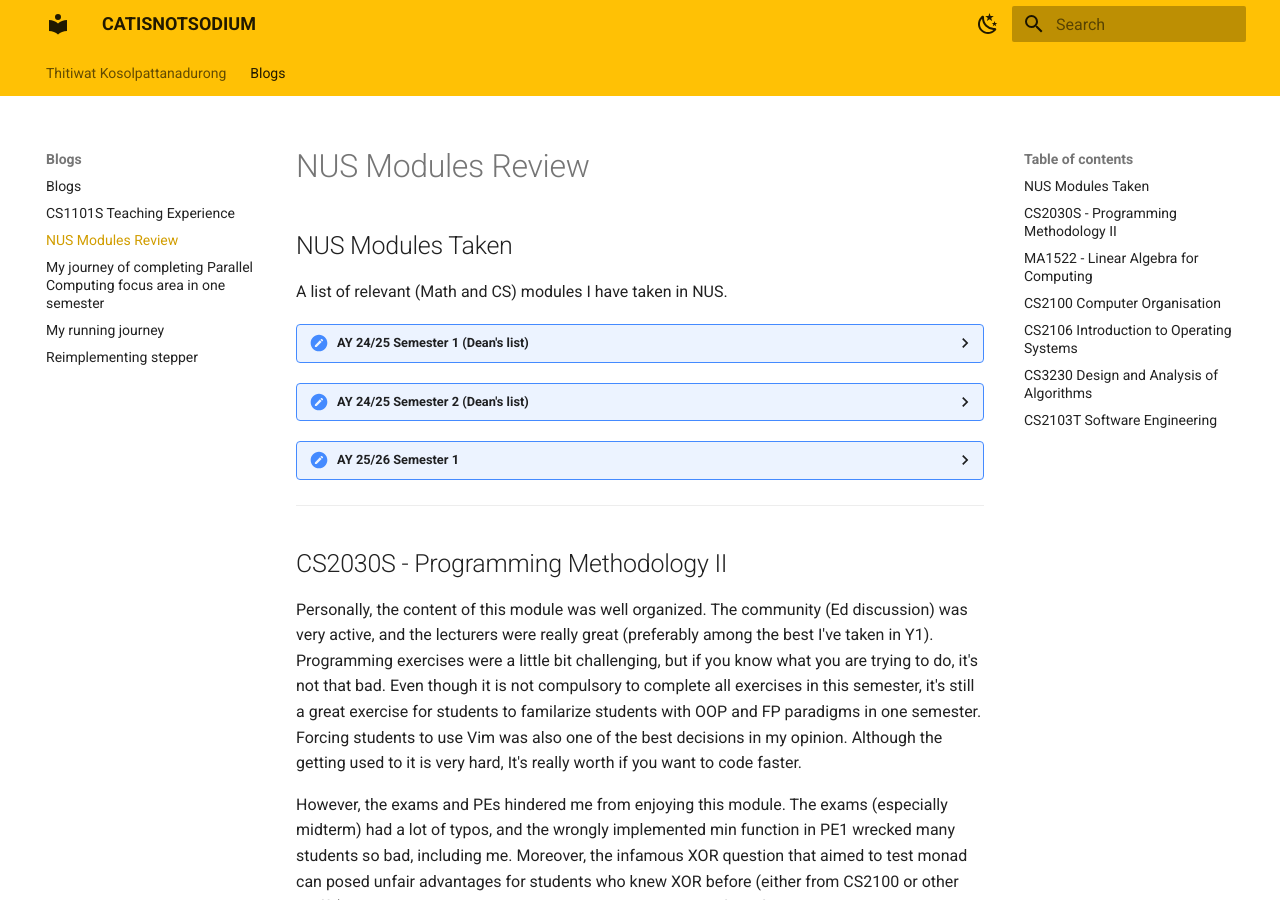
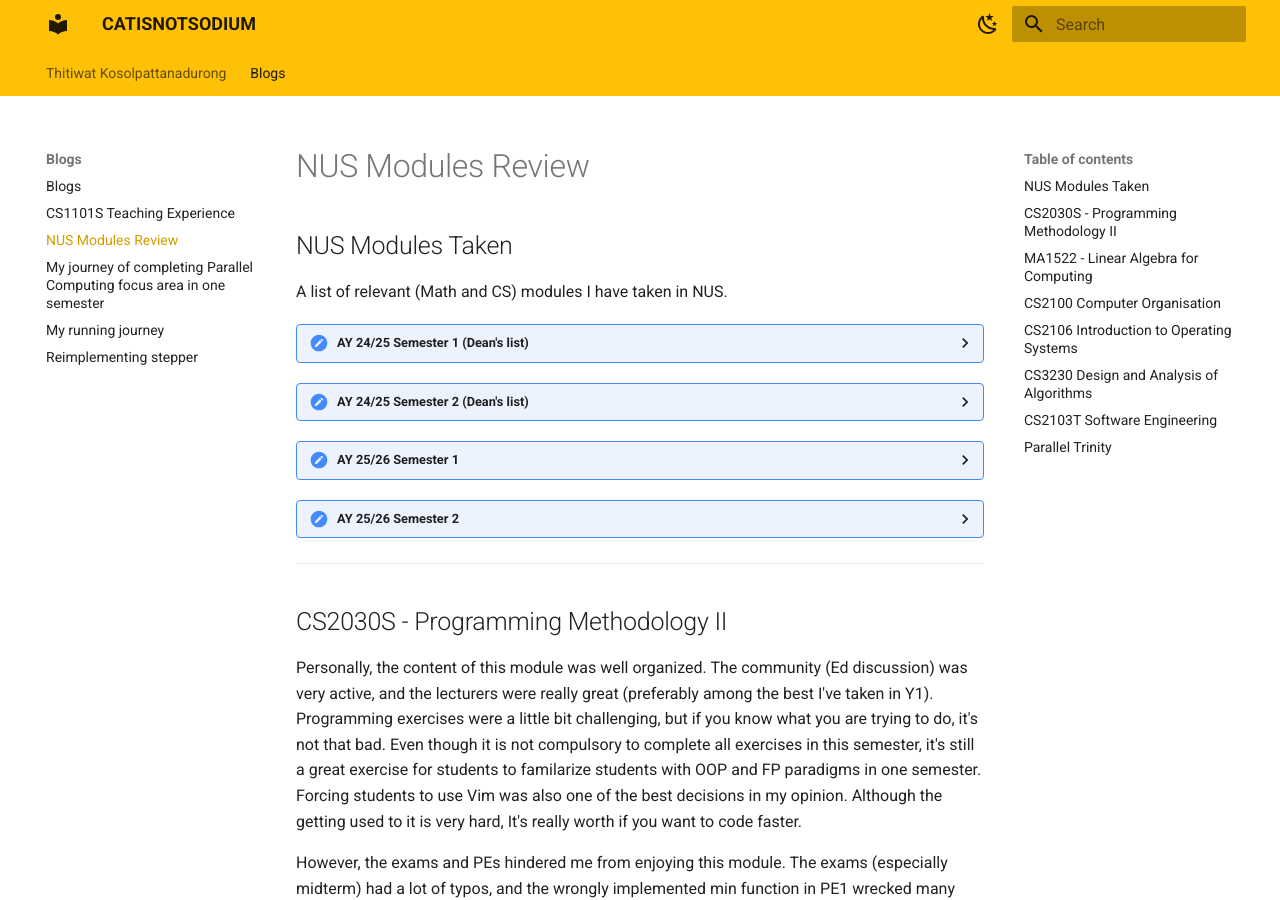
Before and after one commit to CATISNOTSODIUM/CATISNOTSODIUM.github.io, an MkDocs documentation site: the page built from docs/blogs/NUS_modules_review.md, in a window 1280 px wide and 900 px high. Built offline with MkDocs 1.6.1 and Material for MkDocs 9.7.7, drawn with Linux system fonts in a browser that asks for light colours; some of the changed text lies outside the part shown.

```diff
--- a/docs/blogs/NUS_modules_review.md
+++ b/docs/blogs/NUS_modules_review.md
@@ -31,6 +31,18 @@ A list of relevant (Math and CS) modules I have taken in NUS.
     <li>CS3230 (A)</li>
   </ul>
 </details>
+
+<details>
+  <summary>AY 25/26 Semester 2</summary>
+  <ul>
+    <li>CS3236 (A)</li>
+    <li>CS2105 (A-)</li>
+    <li>CS3210 (A)</li>
+    <li>CS3211 (A)</li>
+    <li>CS4231 (A)</li>
+  </ul>
+</details>
+
 ---
 
 ## CS2030S - Programming Methodology II
@@ -101,3 +113,6 @@ As mentioned by other reviewers, the content itself is mostly fluff. I always wa
 However, my main gripe with this module is the requirement to go through the content of each week (around 10 - 30 pages of textbook) and answer the weekly quiz. It is so annoying how nitpicking these questions are, and don't forget that you have to do all of these concurrently with iP or tP. It's better to remove the weekly quiz entirely imo.
 
 Overall, be open-minded before taking this module.
+
+## Parallel Trinity
+Check [here](./parallel.md).
```
Also changed, not shown: docs/blogs/parallel.md (+7 -1 lines).
